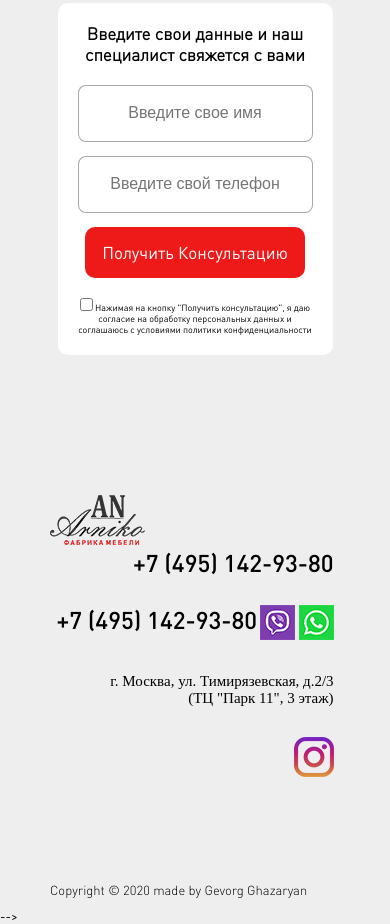
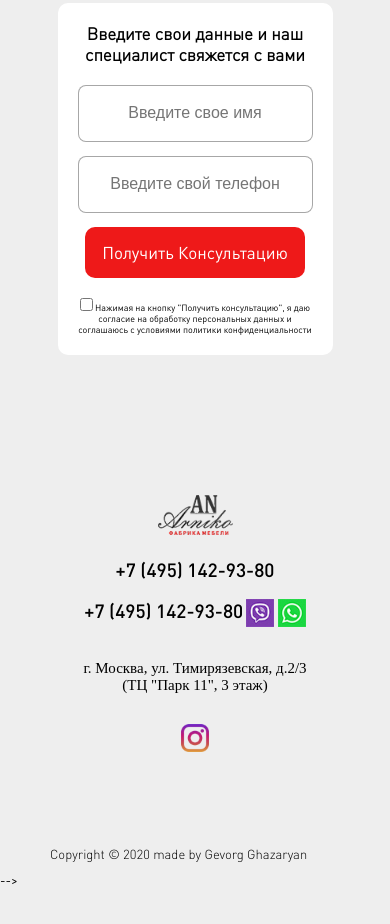
Before and after one commit to curviture/mebelsevagir, a plain HTML site: page index.html in a window 390 px wide. Shown: the part 8757-9681 px from the top of the page. After the commit the page ends 9645 px from the top, so only its background shows below. Drawn offline with Linux system fonts and the light colour scheme.

Commit message:
finished contact-us and footer sections

```diff
--- a/css/main.css
+++ b/css/main.css
@@ -1876,12 +1876,42 @@ ymaps {
         justify-content: center;
     }
 
-    .footer .icon-container {
+    .footer__icon-container {
         margin: unset;
+        margin-bottom: 2rem;
+    }
+
+    .footer__icon-img {
+        width: 7.5rem;
+        height: 4rem;
+    }
+
+    .footer__info-section {
+        text-align: center;
+        vertical-align: middle;
+        margin-bottom: 1.5rem;
+    }
+
+    .footer__link {
+        font-size: 1.9rem;
+        vertical-align: middle;
+    }
+
+    .footer__link--icon img {
+        width: 2.8rem;
+        height: 2.8rem;
     }
 
     .footer .address {
         font-size: 1.5rem;
+    }
+
+    .footer__map-container {
+        margin: unset;
+    }
+
+    ymaps {
+        max-width: 30rem;
     }
 }
 
--- a/index.html
+++ b/index.html
@@ -446,8 +446,8 @@
     <footer class="footer">
         <div class="container footer__inner">
             <div class="footer__icon-container">
-                <a href="#" class="icon">
-                    <img src="img/logo.png" alt="">
+                <a href="#" class="footer__icon-link">
+                    <img class="footer__icon-img" src="img/logo.png" alt="">
                 </a>
             </div>
             <div class="footer__info">
```
